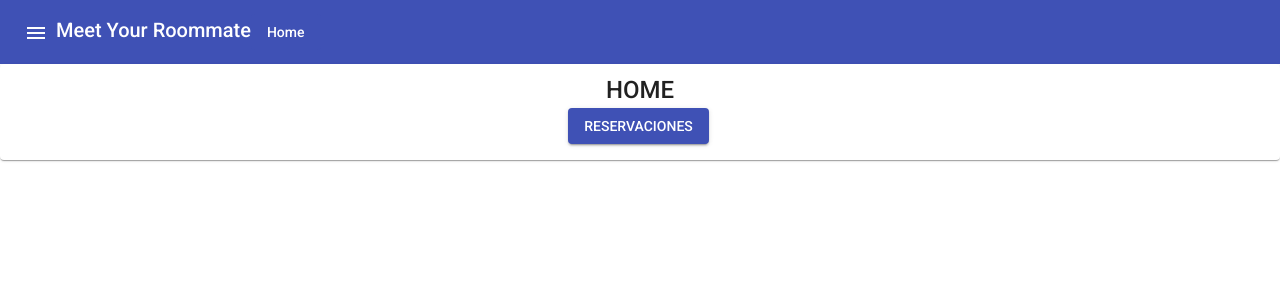
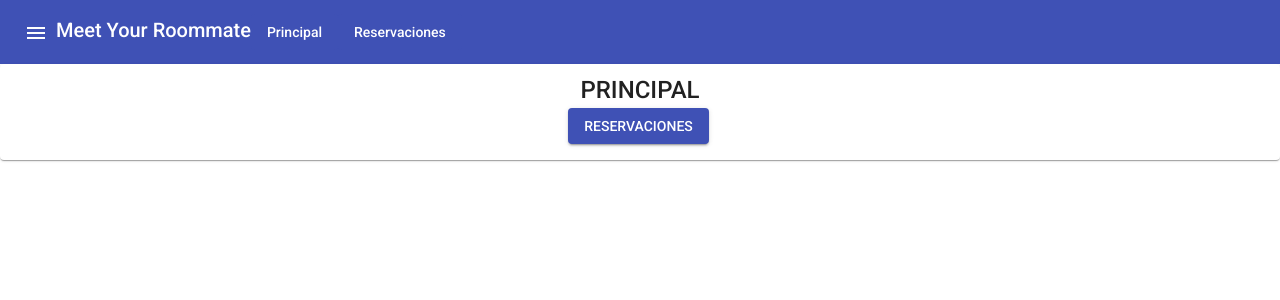
Before and after one commit to renato-17/MeetYourRoommate-FrontEnd, an Angular app: page / in a window 1280 px wide. Shown: the top 300 px of the page. Built offline with nearby package versions, Linux system fonts and the light colour scheme.

Commit message:
versión 5

```diff
--- a/src/app/app.component.html
+++ b/src/app/app.component.html
@@ -6,7 +6,8 @@
     <div>
     <span>Meet Your Roommate</span>
     <span class="default-spacer"></span>
-    <a mat-flat-button color="primary" routerLink="/" routerLinkActive="active">Home</a>
+    <a mat-flat-button color="primary" routerLink="/" routerLinkActive="active">Principal</a>
+      <a mat-flat-button color="primary" routerLink="/reservations" routerLinkActive="active">Reservaciones</a>
     </div>
   </mat-toolbar-row>
 </mat-toolbar>
--- a/src/app/pages/home/home.component.html
+++ b/src/app/pages/home/home.component.html
@@ -1,5 +1,5 @@
 <mat-card style="text-align: center">
-  <mat-card-title>HOME</mat-card-title>
+  <mat-card-title>PRINCIPAL</mat-card-title>
 
   <ng-container>
     <button mat-raised-button color="primary" style="margin-right: 3px" (click)="navigateToReservations()">
--- a/src/app/pages/reservations/reservations.component.html
+++ b/src/app/pages/reservations/reservations.component.html
@@ -1,30 +1,30 @@
 <mat-card>
   <mat-card-header>
-    <mat-card-title>Reservations</mat-card-title>
-    <mat-card-subtitle>{{ isEditMode ? 'Edit Reservation' : 'Add new Reservation' }}</mat-card-subtitle>
+    <mat-card-title>Reservaciones</mat-card-title>
+    <mat-card-subtitle>{{ isEditMode ? 'Editar reservación' : 'Agregar nueva reservación' }}</mat-card-subtitle>
   </mat-card-header>
   <mat-card-content>
-    <mat-grid-list cols="3" rowHeight="70px">
+    <mat-grid-list cols="2" rowHeight="70px">
       <mat-grid-tile>
         <form (submit)="onSubmit()" #reservationForm="ngForm">
           <mat-form-field>
-            <input matInput placeholder="DateStart" name="dateStart" required [(ngModel)]="reservationData.dateStart">
+            <input matInput placeholder="Fecha de inicio" name="dateStart" required [(ngModel)]="reservationData.dateStart">
           </mat-form-field>
           <mat-form-field>
-            <input matInput placeholder="DateEnd" name="dateEnd" required [(ngModel)]="reservationData.dateEnd">
+            <input matInput placeholder="Fecha de finalización" name="dateEnd" required [(ngModel)]="reservationData.dateEnd">
           </mat-form-field>
           <ng-container *ngIf="isEditMode; else elseTemplate">
             <button mat-button color="primary">Update</button>
             <a mat-button color="warn" (click)="cancelEdit()">Cancel</a>
           </ng-container>
           <ng-template #elseTemplate>
-            <button mat-button color="primary">Add</button>
+            <button mat-button color="primary">Agregar</button>
           </ng-template>
         </form>
       </mat-grid-tile>
       <mat-grid-tile>
         <mat-form-field>
-          <mat-label>Filter</mat-label>
+          <mat-label>Filtro</mat-label>
           <input matInput (keyup)="applyFilter($event)" #input>
         </mat-form-field>
       </mat-grid-tile>
@@ -35,15 +35,15 @@
         <td mat-cell *matCellDef="let element"> {{ element.id }}</td>
       </ng-container>
       <ng-container matColumnDef="dateStart">
-        <th mat-header-cell *matHeaderCellDef> DateStart </th>
+        <th mat-header-cell *matHeaderCellDef> Fecha de inicio </th>
         <td mat-cell *matCellDef="let element"> {{ element.dateStart }}</td>
       </ng-container>
       <ng-container matColumnDef="dateEnd">
-        <th mat-header-cell *matHeaderCellDef> DateEnd </th>
+        <th mat-header-cell *matHeaderCellDef> Fecha de finalización </th>
         <td mat-cell *matCellDef="let element"> {{ element.dateEnd }}</td>
       </ng-container>
       <ng-container matColumnDef="actions">
-        <th mat-header-cell *matHeaderCellDef> Actions </th>
+        <th mat-header-cell *matHeaderCellDef> Acciones </th>
         <td mat-cell *matCellDef="let element">
           <a href="javascript:void(0)"  (click)="editItem(element)"><mat-icon inline aria-hidden="false" aria-label="Edit" style="padding-right: 10px;">edit</mat-icon></a>
           <a href="javascript:void(0)" (click)="deleteItem(element.id)"><mat-icon inline aria-hidden="false" aria-label="Delete">delete</mat-icon></a>
--- a/src/app/services/http-data.service.ts
+++ b/src/app/services/http-data.service.ts
@@ -50,6 +50,6 @@ export class HttpDataService {
   // Delete Reservation
   deleteItem(id): Observable<any> {
     return this.http.delete<Reservation>(`${this.basePath}reservations/${id}`, this.httpOptions)
-      .pipe(catchError(this.handleError));
+      .pipe(retry(2), catchError(this.handleError));
   }
 }
```
